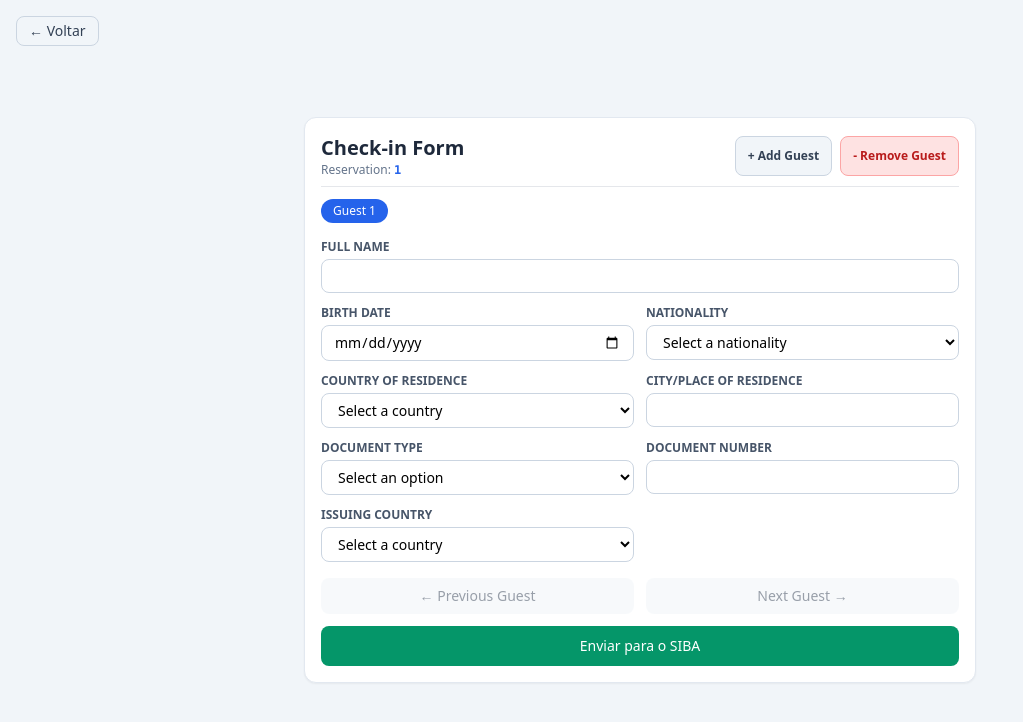
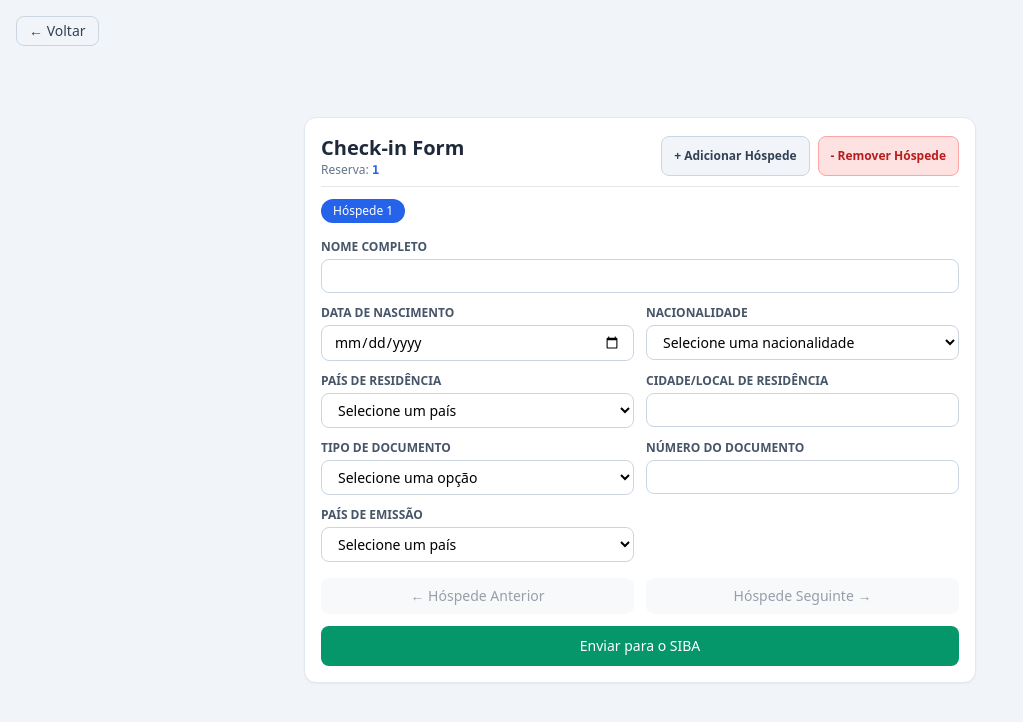
Before and after one commit to Gr1206/SIBA-automation, a Python web app: template app/templates/checkin.html in a window 1280 px wide. Shown: the top 722 px of the page, without its empty margins (0-1023 px from the left). Run offline with Jinja, Linux system fonts and the light colour scheme; the template is opened without the code that fills it: most values are stand-ins (such as "Sample title", 1, 10 or a date in 2020); some libraries are stand-ins or nearby versions.

Commit message:
Translated back to pt; removed succesful checkin window; Recovered saving forms route

```diff
--- a/app/static/js/checkin.js
+++ b/app/static/js/checkin.js
@@ -16,7 +16,7 @@ document.addEventListener("DOMContentLoaded", () => {
         };
     }
 
-    function lerRascunho() {
+/*     function lerRascunho() {
         try {
             return JSON.parse(localStorage.getItem(obterStorageKey()));
         } catch (error) {
@@ -24,7 +24,7 @@ document.addEventListener("DOMContentLoaded", () => {
             localStorage.removeItem(obterStorageKey());
             return null;
         }
-    }
+    } */
 
     function obterTokenReserva() {
         const pathSegments = window.location.pathname.split("/").filter(Boolean);
@@ -96,9 +96,22 @@ document.addEventListener("DOMContentLoaded", () => {
     const sibaStatusDetails = document.getElementById("siba-status-details");
     const sibaStatusClose = document.getElementById("siba-status-close");
 
-    preencherSelect(inputNacionalidade, window.SIBA_NATIONALITIES, "Select a nationality");
-    preencherSelect(inputPaisResidencia, window.SIBA_COUNTRIES, "Select a country");
-    preencherSelect(inputPaisEmissao, window.SIBA_COUNTRIES, "Select a country");
+    preencherSelect(inputNacionalidade, window.SIBA_NATIONALITIES, "Selecione uma nacionalidade");
+    preencherSelect(inputPaisResidencia, window.SIBA_COUNTRIES, "Selecione um país");
+    preencherSelect(inputPaisEmissao, window.SIBA_COUNTRIES, "Selecione um país");
+
+    async function submitForm() {
+        salvarAtual();
+        if (!validarHospedes()) {
+            throw new Error("Existem campos obrigatórios por preencher.");
+        }
+
+        const token = obterTokenReserva();
+
+        await postJSON("/forms/submit/" + encodeURIComponent(token), { guests: hospedes });
+        //localStorage.removeItem(obterStorageKey());
+        return token;
+    }
 
     function preencherSelect(select, options, placeholder) {
         select.innerHTML = `<option value="">${placeholder}</option>`;
@@ -110,7 +123,7 @@ document.addEventListener("DOMContentLoaded", () => {
         });
     }
 
-    function salvarAtual() {
+/*     function salvarAtual() {
         if (hospedes[indiceAtual]) {
             hospedes[indiceAtual].full_name = inputNome.value;
             hospedes[indiceAtual].birth_date = inputNascimento.value;
@@ -122,7 +135,7 @@ document.addEventListener("DOMContentLoaded", () => {
             hospedes[indiceAtual].country_of_issue = inputPaisEmissao.value;
             localStorage.setItem(obterStorageKey(), JSON.stringify(hospedes));
         }
-    }
+    } */
 
     function validarHospedes() {
         const camposObrigatorios = [
@@ -143,7 +156,7 @@ document.addEventListener("DOMContentLoaded", () => {
             if (campoEmFalta) {
                 indiceAtual = index;
                 renderizar();
-                alert(`Please fill in the field "${campoEmFalta[1]}" of Guest ${index + 1}.`);
+                alert(`Preencha o campo "${campoEmFalta[1]}" do Hóspede ${index + 1}.`);
                 return false;
             }
         }
@@ -171,14 +184,14 @@ document.addEventListener("DOMContentLoaded", () => {
         hospedes.forEach((_, idx) => {
             const tab = document.createElement("button");
             tab.type = "button";
-            tab.textContent = `Guest ${idx + 1}`;
+            tab.textContent = `Hóspede ${idx + 1}`;
             tab.className = `text-xs px-3 py-1 rounded-full font-medium transition-colors ${
                 idx === indiceAtual
                     ? "bg-blue-600 text-white"
                     : "bg-slate-200 text-slate-700 hover:bg-slate-300"
             }`;
             tab.addEventListener("click", () => {
-                salvarAtual();
+                //salvarAtual();
                 indiceAtual = idx;
                 renderizar();
             });
@@ -186,22 +199,22 @@ document.addEventListener("DOMContentLoaded", () => {
         });
     }
 
-    function removeGuest(guestList) {
+ /*    function removeGuest(guestList) {
         localStorage.setItem(obterStorageKey(), JSON.stringify(guestList));
-    }
+    } */
 
-    inputNome.addEventListener("input", salvarAtual);
+/*     inputNome.addEventListener("input", salvarAtual);
     inputNascimento.addEventListener("input", salvarAtual);
     inputNacionalidade.addEventListener("change", salvarAtual);
     inputPaisResidencia.addEventListener("change", salvarAtual);
     inputCidadeResidencia.addEventListener("input", salvarAtual);
     inputTipoDocumento.addEventListener("change", salvarAtual);
     inputDoc.addEventListener("input", salvarAtual);
-    inputPaisEmissao.addEventListener("change", salvarAtual);
+    inputPaisEmissao.addEventListener("change", salvarAtual); */
 
     btnRemove.addEventListener("click", () => {
         if (hospedes.length > 1) {
-            salvarAtual();
+            //salvarAtual();
             hospedes.splice(indiceAtual, 1);
             if (indiceAtual >= hospedes.length) {
                 indiceAtual = hospedes.length - 1;
@@ -212,7 +225,7 @@ document.addEventListener("DOMContentLoaded", () => {
     });
 
     btnAdd.addEventListener("click", () => {
-        salvarAtual();
+        //salvarAtual();
         hospedes.push(criarHospede());
         indiceAtual = hospedes.length - 1;
         renderizar();
@@ -220,7 +233,7 @@ document.addEventListener("DOMContentLoaded", () => {
 
     btnAnterior.addEventListener("click", () => {
         if (indiceAtual > 0) {
-            salvarAtual();
+            //salvarAtual();
             indiceAtual--;
             renderizar();
         }
@@ -228,7 +241,7 @@ document.addEventListener("DOMContentLoaded", () => {
 
     btnSeguinte.addEventListener("click", () => {
         if (indiceAtual < hospedes.length - 1) {
-            salvarAtual();
+            ////salvarAtual();
             indiceAtual++;
             renderizar();
         }
--- a/app/templates/checkin.html
+++ b/app/templates/checkin.html
@@ -7,7 +7,7 @@
     <script src="https://cdn.tailwindcss.com"></script>
     <script src="{{ url_for('static', path='js/countries.js') }}?v=1"></script>
     <script src="{{ url_for('static', path='js/nationalities.js') }}?v=1"></script>
-    <script type="module" src="{{ url_for('static', path='js/checkin.js') }}?v=14"></script>
+    <script type="module" src="{{ url_for('static', path='js/checkin.js') }}?v=15"></script>
 </head>
 <body class="bg-slate-100 min-h-screen p-3 sm:p-4 flex items-start sm:items-center justify-center font-sans">
 
@@ -19,51 +19,51 @@
         <div class="flex flex-col gap-3 sm:flex-row sm:items-center sm:justify-between mb-3 border-b pb-2">
             <div>
                 <h1 class="text-xl font-bold text-slate-800">Check-in Form</h1>
-                <p class="text-xs text-slate-500">Reservation: <span class="font-mono font-semibold text-blue-600">{{ reserva_id }}</span></p>
+                <p class="text-xs text-slate-500">Reserva: <span class="font-mono font-semibold text-blue-600">{{ reserva_id }}</span></p>
             </div>
             <div class="grid grid-cols-2 gap-2 sm:flex">
-                <button id="btn-add-hospede" type="button" class="min-h-10 text-xs bg-slate-100 hover:bg-slate-200 text-slate-700 font-semibold px-2 sm:px-3 py-2 rounded-lg border border-slate-300">+ Add Guest</button>
-                <button id="btn-remove-hospede" type="button" class="min-h-10 text-xs bg-red-100 hover:bg-red-200 text-red-700 font-semibold px-2 sm:px-3 py-2 rounded-lg border border-red-300">- Remove Guest</button>
+                <button id="btn-add-hospede" type="button" class="min-h-10 text-xs bg-slate-100 hover:bg-slate-200 text-slate-700 font-semibold px-2 sm:px-3 py-2 rounded-lg border border-slate-300">+ Adicionar Hóspede</button>
+                <button id="btn-remove-hospede" type="button" class="min-h-10 text-xs bg-red-100 hover:bg-red-200 text-red-700 font-semibold px-2 sm:px-3 py-2 rounded-lg border border-red-300">- Remover Hóspede</button>
             </div>
         </div>
         <div id="tabs-container" class="flex gap-2 mb-3 overflow-x-auto pb-1"></div>
         <form id="form-checkin" class="space-y-3">
             <div class="grid gap-3 sm:grid-cols-2">
                 <div class="sm:col-span-2">
-                    <label for="campo-nome" class="block text-xs font-semibold uppercase text-slate-600 mb-1">Full Name</label>
+                    <label for="campo-nome" class="block text-xs font-semibold uppercase text-slate-600 mb-1">Nome Completo</label>
                     <input type="text" id="campo-nome" name="full_name" autocomplete="name" required class="w-full border border-slate-300 rounded-lg px-3 py-1.5 text-sm focus:ring-2 focus:ring-blue-500 focus:outline-none">
                 </div>
                 <div>
-                    <label for="campo-nascimento" class="block text-xs font-semibold uppercase text-slate-600 mb-1">Birth Date</label>
+                    <label for="campo-nascimento" class="block text-xs font-semibold uppercase text-slate-600 mb-1">Data de Nascimento</label>
                     <input type="date" id="campo-nascimento" name="birth_date" required class="w-full border border-slate-300 rounded-lg px-3 py-1.5 text-sm focus:ring-2 focus:ring-blue-500 focus:outline-none">
                 </div>
                 <div>
-                    <label for="campo-nacionalidade" class="block text-xs font-semibold uppercase text-slate-600 mb-1">Nationality</label>
+                    <label for="campo-nacionalidade" class="block text-xs font-semibold uppercase text-slate-600 mb-1">Nacionalidade</label>
                     <select id="campo-nacionalidade" name="nationality" required class="w-full border border-slate-300 rounded-lg px-3 py-1.5 text-sm bg-white focus:ring-2 focus:ring-blue-500 focus:outline-none"></select>
                 </div>
                 <div>
-                    <label for="campo-pais-residencia" class="block text-xs font-semibold uppercase text-slate-600 mb-1">Country of Residence</label>
+                    <label for="campo-pais-residencia" class="block text-xs font-semibold uppercase text-slate-600 mb-1">País de Residência</label>
                     <select id="campo-pais-residencia" name="country_of_residence" required class="w-full border border-slate-300 rounded-lg px-3 py-1.5 text-sm bg-white focus:ring-2 focus:ring-blue-500 focus:outline-none"></select>
                 </div>
                 <div>
-                    <label for="campo-cidade-residencia" class="block text-xs font-semibold uppercase text-slate-600 mb-1">City/Place of Residence</label>
+                    <label for="campo-cidade-residencia" class="block text-xs font-semibold uppercase text-slate-600 mb-1">Cidade/Local de Residência</label>
                     <input type="text" id="campo-cidade-residencia" name="city_of_residence" autocomplete="address-level2" required class="w-full border border-slate-300 rounded-lg px-3 py-1.5 text-sm focus:ring-2 focus:ring-blue-500 focus:outline-none">
                 </div>
                 <div>
-                    <label for="campo-tipo-doc" class="block text-xs font-semibold uppercase text-slate-600 mb-1">Document Type</label>
+                    <label for="campo-tipo-doc" class="block text-xs font-semibold uppercase text-slate-600 mb-1">Tipo de Documento</label>
                     <select id="campo-tipo-doc" name="id_type" required class="w-full border border-slate-300 rounded-lg px-3 py-1.5 text-sm bg-white focus:ring-2 focus:ring-blue-500 focus:outline-none">
-                        <option value="">Select an option</option>
+                        <option value="">Selecione uma opção</option>
                         <option value="P">Passport</option>
-                        <option value="B">National ID Card</option>
-                        <option value="O">Other</option>
+                        <option value="B">Cartão de Identidade Nacional</option>
+                        <option value="O">Outro</option>
                     </select>
                 </div>
                 <div>
-                    <label for="campo-doc" class="block text-xs font-semibold uppercase text-slate-600 mb-1">Document Number</label>
+                    <label for="campo-doc" class="block text-xs font-semibold uppercase text-slate-600 mb-1">Número do Documento</label>
                     <input type="text" id="campo-doc" name="id_number" required class="w-full border border-slate-300 rounded-lg px-3 py-1.5 text-sm focus:ring-2 focus:ring-blue-500 focus:outline-none">
                 </div>
                 <div>
-                    <label for="campo-pais-emissao" class="block text-xs font-semibold uppercase text-slate-600 mb-1">Issuing Country</label>
+                    <label for="campo-pais-emissao" class="block text-xs font-semibold uppercase text-slate-600 mb-1">País de Emissão</label>
                     <select id="campo-pais-emissao" name="country_of_issue" required class="w-full border border-slate-300 rounded-lg px-3 py-1.5 text-sm bg-white focus:ring-2 focus:ring-blue-500 focus:outline-none"></select>
                 </div>
             </div>
@@ -71,10 +71,10 @@
         <!-- Navegação Anterior / Seguinte -->
         <div class="flex gap-3 pt-1">
             <button id="btn-anterior" type="button" class="w-1/2 bg-slate-100 hover:bg-slate-200 text-slate-700 text-sm font-medium py-2 rounded-lg">
-                &larr; Previous Guest
+                &larr; Hóspede Anterior
             </button>
             <button id="btn-seguinte" type="button" class="w-1/2 bg-slate-100 hover:bg-slate-200 text-slate-700 text-sm font-medium py-2 rounded-lg">
-                Next Guest &rarr;
+                Hóspede Seguinte &rarr;
             </button>
         </div>
 
```
Also changed, not shown: app/static/js/dashboard.js (+8 -3 lines), app/templates/checkinSuccess.html (deleted, +0 -54 lines).
